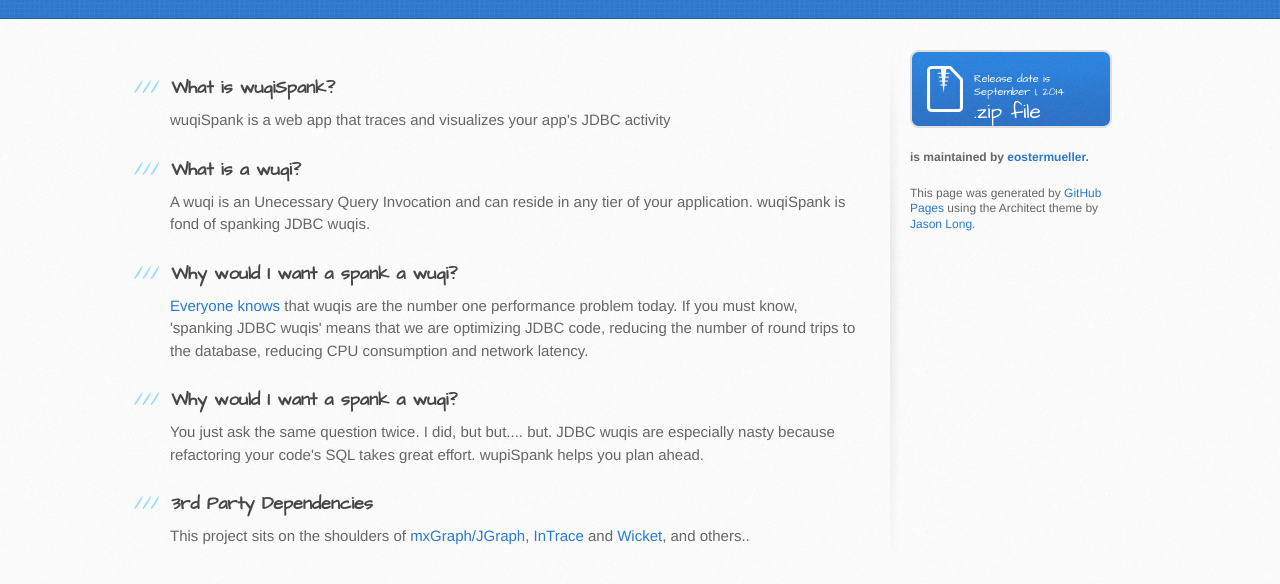
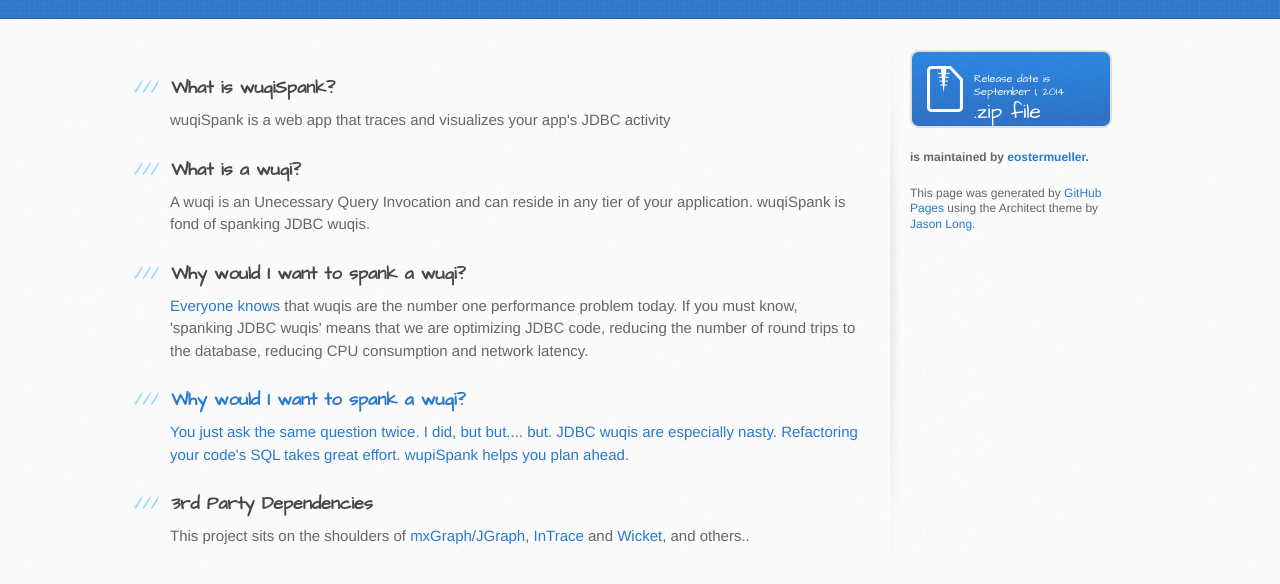
Before and after one commit to eostermueller/wuqispank, a plain HTML site: page index.html in a window 1280 px wide. Shown: the part 182-766 px from the top of the page. Drawn offline with Linux system fonts and the light colour scheme.

Commit message:
Update index.html

```diff
--- a/index.html
+++ b/index.html
@@ -40,14 +40,14 @@
 <p>A wuqi is an <b>U</b>necessary <b>Q</b>uery <b>I</b>nvocation and can reside in any tier of your application.  wuqiSpank is fond of spanking JDBC wuqis.</p>
 
 <h3>
-<a name="rather-drive-stick" class="anchor" href="#rather-drive-stick"><span class="octicon octicon-link"></span></a>Why would I want a spank a wuqi?</h3>
+<a name="rather-drive-stick" class="anchor" href="#rather-drive-stick"><span class="octicon octicon-link"></span></a>Why would I want to spank a wuqi?</h3>
 
 <p><a href="http://apmblog.compuware.com/2010/06/15/top-10-performance-problems-taken-from-zappos-monster-and-co">Everyone knows</a> that wuqis are the number one performance problem today.  If you must know, 'spanking JDBC wuqis' means that we are optimizing JDBC code, reducing the number of round trips to the database, reducing CPU consumption and network latency.</p>
 
 <h3>
-<a name="rather-drive-stick2" class="anchor" href="#rather-drive-stick"><span class="octicon octicon-link"></span></a>Why would I want a spank a wuqi?</h3>
+<a name="rather-drive-stick2" class="anchor" href="#rather-drive-stick"><span class="octicon octicon-link"></span>Why would I want to spank a wuqi?</h3>
 
-<p>You just ask the same question twice.  I did, but but.... but. JDBC wuqis are especially nasty because refactoring your code's SQL takes great effort.  wupiSpank helps you plan ahead.</p>
+<p>You just ask the same question twice.  I did, but but.... but. JDBC wuqis are especially nasty.  Refactoring your code's SQL takes great effort.  wupiSpank helps you plan ahead.</p>
 
 <h3>
 <a name="authors-and-contributors" class="anchor" href="#authors-and-contributors"><span class="octicon octicon-link"></span></a>3rd Party Dependencies</h3>
```
